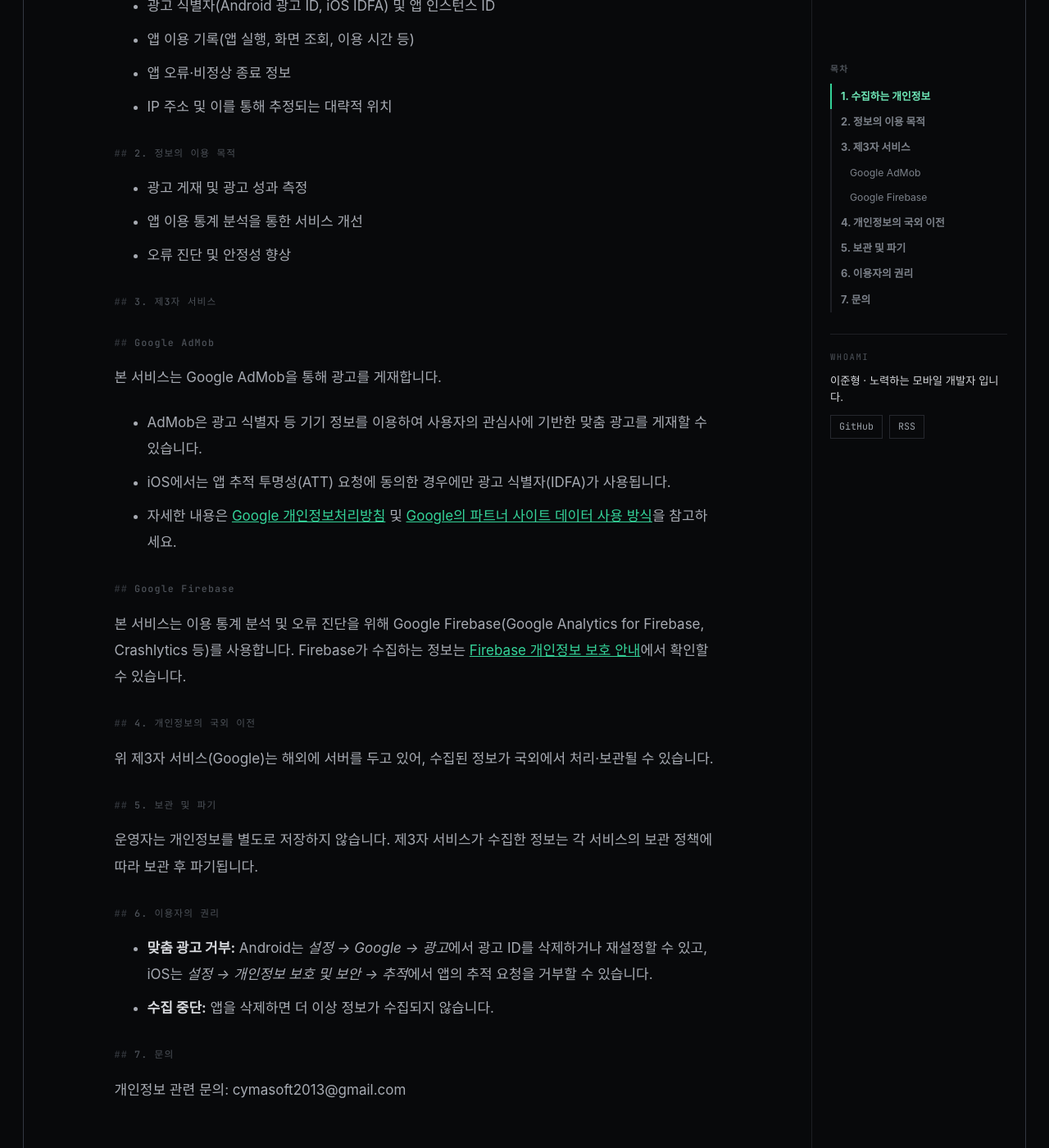
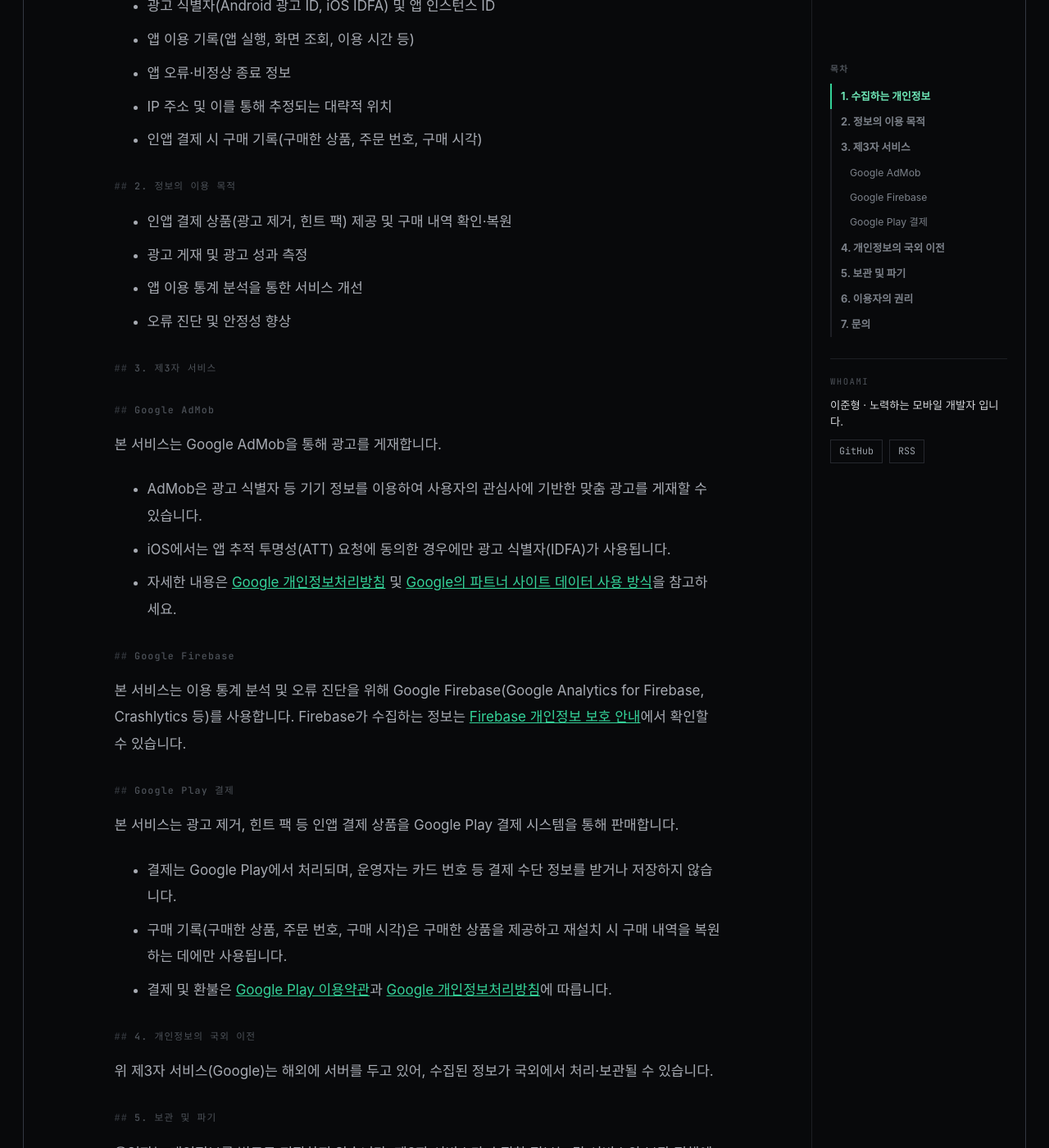
Before and after one commit to joonHyoung/joonHyoung.github.io, a Jekyll site: the page built from _pages/privacy-modudongmulku.md, in a window 1280 px wide and 1400 px high, scrolled down 606 px. Shown: the whole window at 82% size. Built offline with Jekyll 4.4.1, drawn with Linux system fonts in a browser that asks for light colours; cached includes are drawn as plain includes; some web fonts are replaced.

Commit message:
page: 모두의동물쿠 개인정보처리방침 — 인앱 결제(Google Play 결제) 내용 추가
Co-Authored-By: Claude Opus 5.5 <noreply@anthropic.com>

```diff
--- a/_pages/privacy-modudongmulku.md
+++ b/_pages/privacy-modudongmulku.md
@@ -20,9 +20,11 @@ author_profile: false
 - 앱 이용 기록(앱 실행, 화면 조회, 이용 시간 등)
 - 앱 오류·비정상 종료 정보
 - IP 주소 및 이를 통해 추정되는 대략적 위치
+- 인앱 결제 시 구매 기록(구매한 상품, 주문 번호, 구매 시각)
 
 ## 2. 정보의 이용 목적
 
+- 인앱 결제 상품(광고 제거, 힌트 팩) 제공 및 구매 내역 확인·복원
 - 광고 게재 및 광고 성과 측정
 - 앱 이용 통계 분석을 통한 서비스 개선
 - 오류 진단 및 안정성 향상
@@ -42,6 +44,15 @@ author_profile: false
 Crashlytics 등)를 사용합니다. Firebase가 수집하는 정보는
 [Firebase 개인정보 보호 안내](https://firebase.google.com/support/privacy)에서 확인할 수 있습니다.
 
+### Google Play 결제
+본 서비스는 광고 제거, 힌트 팩 등 인앱 결제 상품을 Google Play 결제 시스템을 통해 판매합니다.
+
+- 결제는 Google Play에서 처리되며, 운영자는 카드 번호 등 결제 수단 정보를 받거나 저장하지 않습니다.
+- 구매 기록(구매한 상품, 주문 번호, 구매 시각)은 구매한 상품을 제공하고 재설치 시 구매 내역을
+  복원하는 데에만 사용됩니다.
+- 결제 및 환불은 [Google Play 이용약관](https://play.google.com/about/play-terms/)과
+  [Google 개인정보처리방침](https://policies.google.com/privacy)에 따릅니다.
+
 ## 4. 개인정보의 국외 이전
 
 위 제3자 서비스(Google)는 해외에 서버를 두고 있어, 수집된 정보가 국외에서 처리·보관될 수 있습니다.
```
